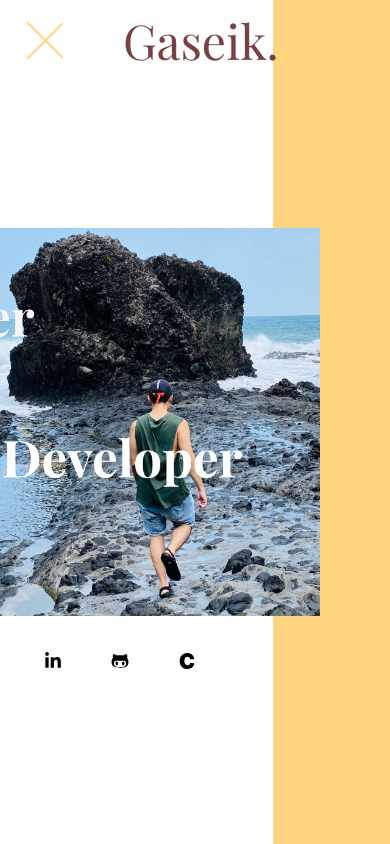
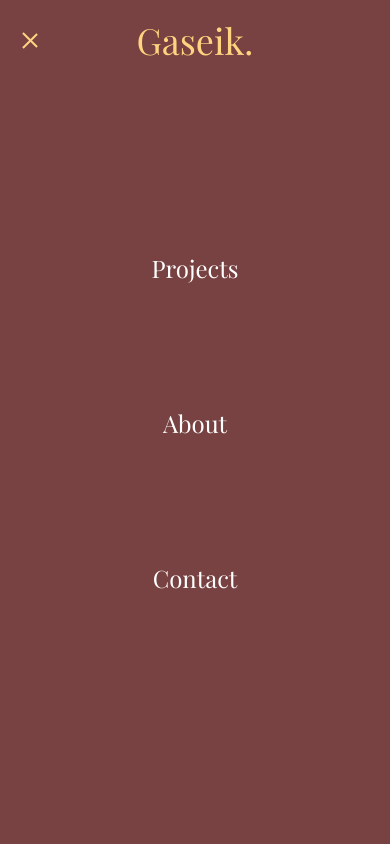
Before and after one commit to Gaseik/Portfolio, a React (Create React App) app: page / in a window 390 px wide. Both pictures are taken after a click on the element 45 px from the left and 60 px from the top of the page. Shown: the top 844 px of the page. Built offline with nearby package versions, Linux system fonts and the light colour scheme; a web font is replaced by a local one.

Commit message:
panel for mobile header (90%)

```diff
--- a/src/App.js
+++ b/src/App.js
@@ -2,7 +2,8 @@ import logo from "./logo.svg";
 import "./App.css";
 import { BrowserRouter as Router, Switch, Route } from "react-router-dom";
 import Header from "./layout/header";
-import Home from "./pages/home";
+import MHeader from './layout/mobileHeader'
+import useMediaQuery from '@mui/material/useMediaQuery';
 import LandingPage from "./pages/LandingPage";
 import { createTheme, ThemeProvider, styled } from "@mui/material/styles";
 import Footer from "./layout/footer"
@@ -15,6 +16,7 @@ function App() {
   const About = useRef(null)
   const Projects = useRef(null)
   const Contact = useRef(null)
+  const matches = useMediaQuery('(max-width:600px)');
   const scrollToTop = (a) => {
     document.getElementById(a).scroll(0,0)
   }
@@ -25,8 +27,11 @@ function App() {
       <div className="App">
 
         <Router>
+          {
+            matches?             <MHeader scroll={scroll} setScroll={setScroll} scrollToTop={scrollToTop} aboutRef={About} projectsRef={Projects} contactRef={Contact}/>:
+             <Header scroll={scroll} setScroll={setScroll} scrollToTop={scrollToTop} aboutRef={About} projectsRef={Projects} contactRef={Contact}/>
+          }
 
-          <Header scroll={scroll} setScroll={setScroll} scrollToTop={scrollToTop} aboutRef={About} projectsRef={Projects} contactRef={Contact}/>
           <LandingPage scroll={scroll} setScroll={setScroll} aboutRef={About} projectsRef={Projects} contactRef={Contact}/>
           <Footer />
           <ScrollToTop />
--- a/src/layout/header.jsx
+++ b/src/layout/header.jsx
@@ -247,8 +247,6 @@ export const useStyles = makeStyles({
   },
   contactUs: {
     cursor: "pointer",
-    // border: "2px solid #0090FD",
-    // borderRadius: "8px",
     color: (props) => (props.sele === "contact" ? "#fff" : Color.primary),
     margin: "0 100px 0 30px",
     fontSize: "16px",
@@ -325,18 +323,13 @@ function Header({ history, scroll,setScroll,scrollToTop, aboutRef ,projectsRef,c
 
   useEffect(() => {
     setSele(scroll)
-    console.log(scroll)
 
   }, [scroll]);
 
 
 
- if(matches){
-  return (
-    <Mobile/>
-  )
 
- }
+
   return (
     <div className={classes.container}>
       <div className={classes.Logo} onClick={()=>{ window.scrollTo({ top: 0, behavior: "smooth" });}}>Gaseik.</div>
--- a/src/layout/mobileHeader.jsx
+++ b/src/layout/mobileHeader.jsx
@@ -31,9 +31,8 @@ let login = {
   },
 };
 export const useStyles = makeStyles({
-  header: {},
 
-  container: {
+  Mcontainer: {
     top: 0,
     left: 0,
 
@@ -44,30 +43,51 @@ export const useStyles = makeStyles({
     zIndex: "10",
     flexWrap: "wrap",
     display: "flex",
+    transitionDelay: '0.2s',
     justifyContent: "space-between",
-    alignItems: "center",
+    alignItems:  "center",
     background: (props) => (!props.navbar ? "" : Color.primaryDark),
   },
-
-  Logo: {
+  panel: {
+    // padding:'4rem 0',
+    zIndex:20,
+    opacity: props=>props.open?1:0,
+    display: "flex",
+    flexDirection: "column",
+    position: "absolute",
+    justifyContent: "center",
+    alignItems: "center",
+    top:0,
+    width: "100%",
+    transitionDelay: '0.4s',
+    transition: 'all 0.4s cubic-bezier(0.4, 0.01, 0.165, 0.99) ',
+    height: props=>!props.open?"0":"100vh",
+    background: (props) => props.open?Color.primaryDark:'transparent'
+  },
+  LogoM: {
     cursor: "pointer",
-    padding: "0 0 0 0rem",
+    // padding: "0 0 0 0rem",
     display: "flex",
     justifyContent: "center",
     alignItems: "center",
     height: 24,
-    fontSize: 48,
+    fontSize: 36,
     width: 180,
-    color: (props) => (props.navbar ? Color.primary : Color.primaryDark),
+    zIndex:21,
+    position: "relative",
+    transitionDelay: '0.2s',
+    transition: 'all 0.4s cubic-bezier(0.4, 0.01, 0.165, 0.99)',
+    color: (props) => (props.navbar || props.open ? Color.primary : Color.primaryDark),
     // fontWeight: "bold",
-    margin: "0 2% 0 5%",
-    transition: 'all 0.2s ease-in-out',
+    // margin: "0 2% 0 5%",
   },
   block:{
     display: "block",
-    width:'50px'
+    width:'50px',
+    height:'2px'
   },
   menu:{
+    zIndex:21,
     position: 'relative',
     display: 'inline - block',
     height: '50px',
@@ -79,7 +99,7 @@ export const useStyles = makeStyles({
     '- webkit - tap - highlight - color': 'transparent'
   },
   burger:{
-    width:'100%',
+    width:'20px',
     height:'100%',
     display: "block",
     position: "relative",
@@ -93,7 +113,7 @@ export const useStyles = makeStyles({
     height: '2px',
     display: "block",
     position: "relative",
-    background: Color.primary,
+    background: props => props.open || props.navbar ?Color.primary: Color.primaryDark,
     transitionDelay:'0.2s',
     transition: 'all 0.4s cubic-bezier(0.4, 0.01, 0.165, 0.99)',
     transform:props=>props.open?'rotate(90deg)':''
@@ -103,7 +123,74 @@ export const useStyles = makeStyles({
   },
   bottombar: {
     transform: props => props.open ?"translateY(3px) rotate(-45deg)": "translateY(12px) rotate(0deg)"
+  } ,
+  midbar: {
+    opacity:props=>props.open?0:1,
+  transform: "translateY(3px) rotate(0deg)"
+  },
+  btns: {
+    margin: " 4rem 0",
+    cursor: "pointer",
+    fontSize: "24px",
+    height: "25px",
+    display: "flex",
+    color: "#fff",
+    flexDirection: "column",
+    justifyContent: "center",
+    textAlign: "center",
+    verticalAlign: "bottom",
+    paddingTop: "2px",
+    position: "relative",
+    transition: "all .2s ease-out",
+    width: "20%",
+    minWidth: "100px",
+    "&:hover": {
+      color: Color.primary,
+      transition: "all .2s ease-out",
+      "&::after": {
+        content: '""',
+        // width: "100px",
+        height: "2px",
+        display: "block",
+        width: "100%",
+        background: Color.primary,
+        position: "absolute",
+        bottom: "-5px",
+        // bottom: "-3px",
+        animationName: "$lolo",
+        animationDuration: ".5s",
+      },
+    },
+  },
+  SeleBtns: {
+    // background:'green',
+    // width:190,
+    color: Color.primary,
+    paddingTop: "5px",
+    userSelect: "none",
+    "&::after": {
+      content: '""',
+      width: "100%",
+      //  width: 100px,
+      height: "2px",
+      display: "block",
+      background: Color.primary,
+      position: "absolute",
+      bottom: "-4px",
     }
+  },
+  "@keyframes lolo": {
+    "0%": {
+      opacity: 0,
+      width: "0%",
+      bottom: "-10px",
+    },
+    "100%": {
+      opacity: 1,
+      width: "100%",
+      bottom: "-5px",
+    },
+  },
 
 });
 
@@ -132,7 +219,7 @@ function MobileHeader({ history, scroll,setScroll,scrollToTop, aboutRef ,project
   useEffect(() => {
     changeBackground();
     // adding the event when scroll change background
-    // wi。ndow.addEventListener("scroll", changeBackground);
+    window.addEventListener("scroll", changeBackground);
   });
 
   useEffect(() => {
@@ -154,18 +241,44 @@ function MobileHeader({ history, scroll,setScroll,scrollToTop, aboutRef ,project
     setSele(scroll)
   }, [scroll]);
 
+  const navList = [
+    {name:'Projects',
+  ref:projectsRef},{name:'About',ref:aboutRef},{name:'Contact',ref:contactRef}
+  ]
+
 
 
   return (
-    <div className={classes.container}>
+
+    <div className={classes.Mcontainer}>
+
         <div className={classes.menu}>
-        <div className={classes.burger} onClick={()=>{setOpen(!open)}}>
+          <div className={classes.burger} onClick={() => { setOpen(!open) }}>
             <div className={`${classes.bar} ${classes.topbar}`}></div>
             <div className={`${classes.bottombar} ${classes.bar}`}></div>
+          <div className={`${classes.midbar} ${classes.bar}`}></div>
           </div>
         </div>
-      <div className={classes.Logo} onClick={() => { window.scrollTo({ top: 0, behavior: "smooth" }); }}>Gaseik.</div>
+        <div className={classes.LogoM} onClick={() => { window.scrollTo({ top: 0, behavior: "smooth" }); }}>Gaseik.</div>
         <div className={classes.block}></div>
+        <div className={classes.panel}>
+          {navList.map((n)=>(
+            <div
+              className={sele === n.name.toLowerCase() ? `${classes.SeleBtns} ${classes.btns}` : classes.btns}
+              onClick={() => {
+                history.push(`/${n.name.toLowerCase()}`);
+                setSele(n.name.toLowerCase());
+                setScroll(n.name.toLowerCase())
+                n.ref.current.scrollIntoView({ behavior: 'smooth', block: 'start' });
+                setColor(false);
+                setOpen(false)
+              }}
+            >
+             {n.name}
+            </div>
+          ))}
+        </div>
+
     </div>
   )
 
```
Lines whose indentation alone changed are shown as unchanged.
